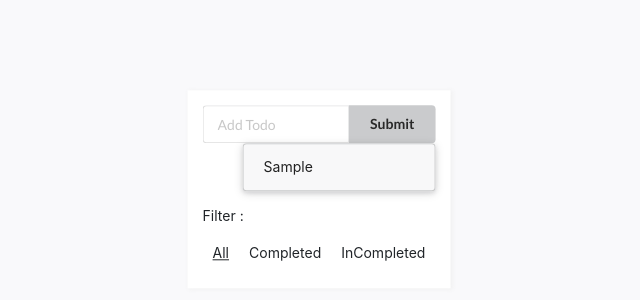
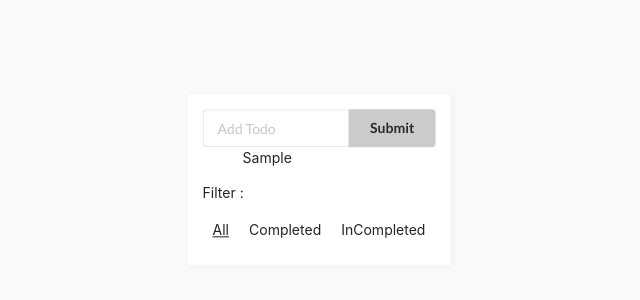
Before and after one commit to evilsempire/react-redux-todo, a React (Create React App) app: page / in a window 1280 px wide. Both pictures are taken after typing "Sample" into the empty fields and a click on the button "Submit". Shown: the top 300 px of the page, without its empty margins (321-961 px from the left). Built offline with nearby package versions, Linux system fonts and the light colour scheme.

Commit message:
more changes in list

```diff
--- a/src/components/ToDoList.js
+++ b/src/components/ToDoList.js
@@ -33,7 +33,7 @@ class ToDoList extends React.Component{
         {
             todoList.length ? todoList.map((listItem, index) =>
                 <li
-                    className={`cursor-pointer ui floating message  ${listItem.completed ? 'strike': null}`}
+                    className={`cursor-pointer ui  ${listItem.completed ? 'strike': null}`}
                     key={listItem.id}
                     onClick = {(e) => this.props.toggleToDo(listItem.id)}
                     >{listItem.taskName}</li>
```
